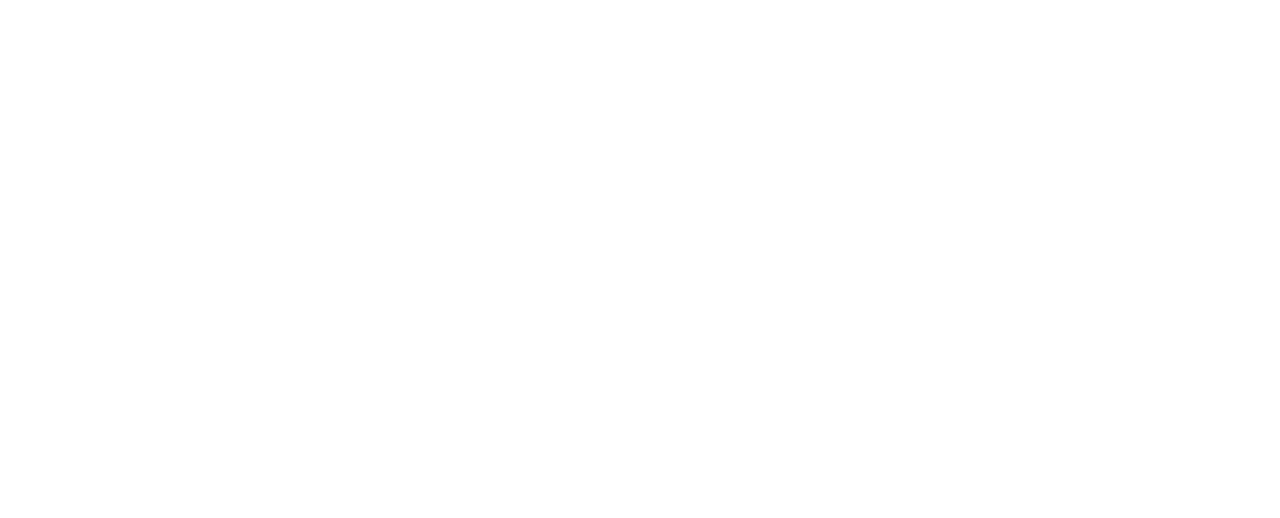
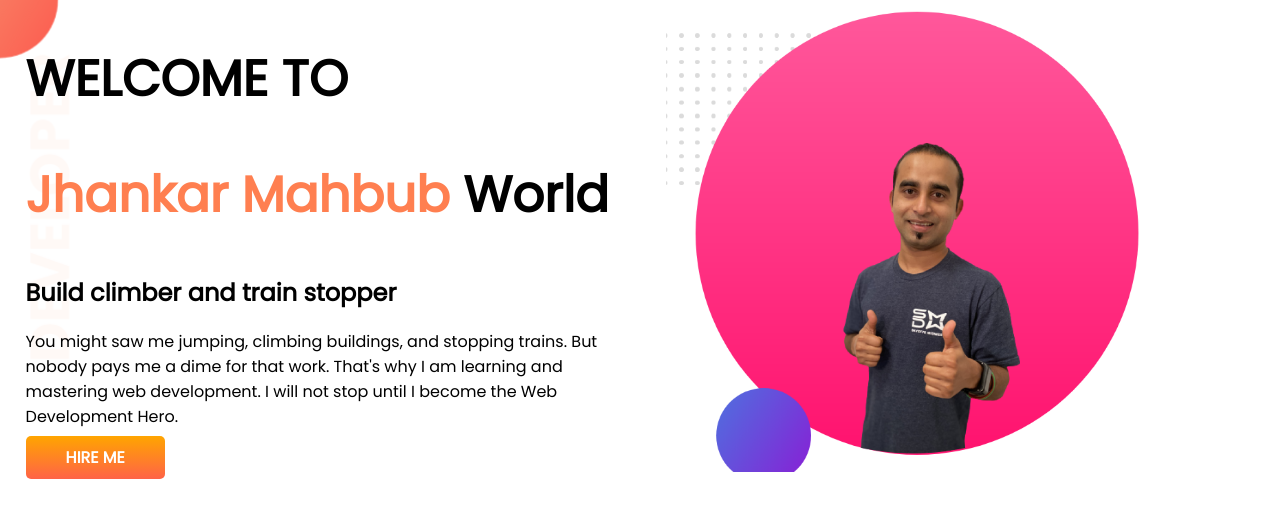
Before and after one commit to muhsina1/developer-portfolio, a plain HTML site: page index.html in a window 1280 px wide. Drawn offline with Linux system fonts and the light colour scheme.

Commit message:
top banner added

```diff
--- /dev/null
+++ b/developer-portfolio-master/style.css
@@ -0,0 +1,72 @@
+body{
+    margin: 0;
+    font-family: 'Poppins', sans-serif;
+}
+section{
+    height: 500px;
+    padding-bottom: 150px;
+}
+.top-banner{
+    background-image: url("images/top-banner.png");
+    background-repeat: no-repeat;
+}
+.half-width{
+    width:40%;
+    float: left;
+    margin-left: 5%;
+    padding-left: 2%;
+}
+h1{
+    font-size: 50px;
+}
+h1 span{
+    color: orange;
+}
+.half-width img{
+    width: 100%;
+}
+.anchor-button{
+    text-decoration: none;
+    background: linear-gradient(45deg, lightsalmon, tomato);
+    padding: 10px 40px;
+    border-radius: 5px;
+    color: white;
+    font-weight: 700;
+}
+p{
+    color: dimgray;
+}
+.dream-area{
+    background-image: url("images/dream-bg.png");
+    background-repeat: no-repeat;
+    background-position: right;
+}
+h2{
+    font-size: 40px;
+}
+.experience-area{
+    background-image: url("images/exp-bg.png");
+    background-repeat: no-repeat;
+    background-position: left;
+}
+.experience-area h3{
+    color: orange;
+}
+
+.experience-area div{
+    box-shadow: 5px 7px 40px gray;
+    height: 80%;
+}
+#full-stack{
+    border-left: 7px solid;
+    border-image: linear-gradient(180deg, lightsalmon, tomato);
+    border-image-slice: 1;
+}
+#baby-web{
+    border-left: 7px solid;
+    border-image: linear-gradient(180deg, blue, cyan);
+    border-image-slice: 1;
+}
+footer p{
+    text-align: center;
+}
--- a/index.html
+++ b/index.html
@@ -5,9 +5,23 @@
     <meta http-equiv="X-UA-Compatible" content="IE=edge">
     <meta name="viewport" content="width=device-width, initial-scale=1.0">
     <title>Muhsina Portfolio</title>
+    <link rel="preconnect" href="https://fonts.googleapis.com">
+    <link rel="preconnect" href="https://fonts.gstatic.com" crossorigin>
+    <link href="https://fonts.googleapis.com/css2?family=Poppins&display=swap" rel="stylesheet">
     <link rel="stylesheet" href="style.css">
 </head>
 <body>
-
+   <section class="top-banner">
+    <div class="half-width">
+        <h1>WELCOME TO</h1>
+    <h1 ><span class="orange-color">Jhankar Mahbub</span> World</h1>
+    <h2>Build climber and train stopper</h2>
+    <p>You might saw me jumping, climbing buildings, and stopping trains. But nobody pays me a dime for that work. That's why I am learning and mastering web development. I will not stop until I become the Web Development Hero.</p>
+    <a class="link-button" target="blank" href="https://www.facebook.com/mohona.nafsi">HIRE ME</a>
+    </div>
+    <div class="half-width">
+        <img src="developer-portfolio-master/images/jhanker-bg.png">
+    </div>
+   </section>
 </body>
 </html>
--- a/style.css
+++ b/style.css
@@ -0,0 +1,33 @@
+body{
+    font-family: 'Poppins', sans-serif;
+    margin: 0;
+}
+h1{
+    font-size: 50px;
+}
+.orange-color{
+    color: coral;
+
+}
+section{
+    display: flex;
+}
+.half-width{
+    width: 50%;
+    padding-left: 2%;
+}
+.half-width img{
+    width: 80%;
+}
+.link-button{
+    text-decoration: none;
+    background-image:linear-gradient(orange, tomato);
+    color: white;
+    font-weight: 700;
+    padding: 10px 40px;
+    border-radius: 5px;
+}
+.top-banner{
+    background-image: url(developer-portfolio-master/images/top-banner.png);
+    background-repeat: no-repeat;
+}
```
Also changed, not shown: developer-portfolio-master/index.html (added, +52 -0 lines), developer-portfolio-master/images/dream-bg.png (added), developer-portfolio-master/images/exp-bg.png (added), developer-portfolio-master/images/jhankar.png (added), developer-portfolio-master/images/jhankar2.png (added), developer-portfolio-master/images/jhanker-bg.png (added), developer-portfolio-master/images/my-bg.png (added), developer-portfolio-master/images/my-bg2.png (added), developer-portfolio-master/images/top-banner.png (added), 8 other files.
